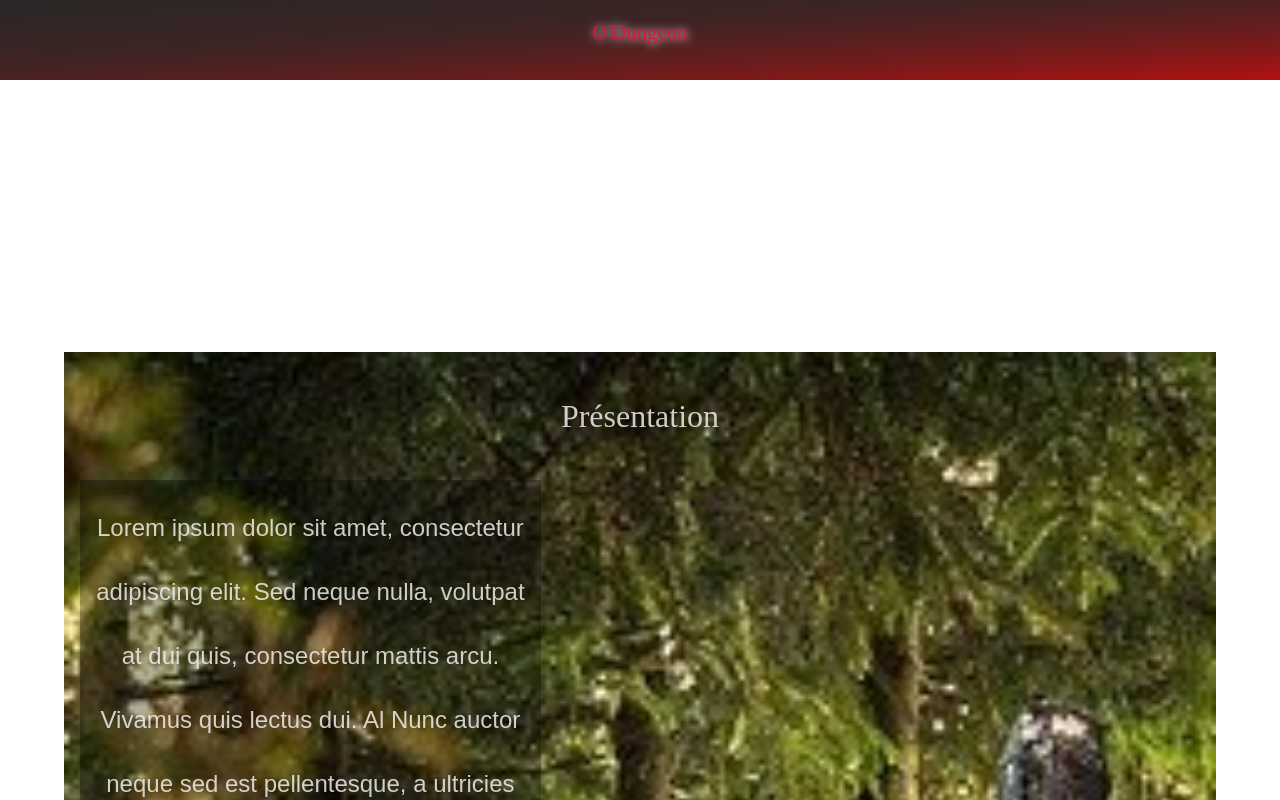
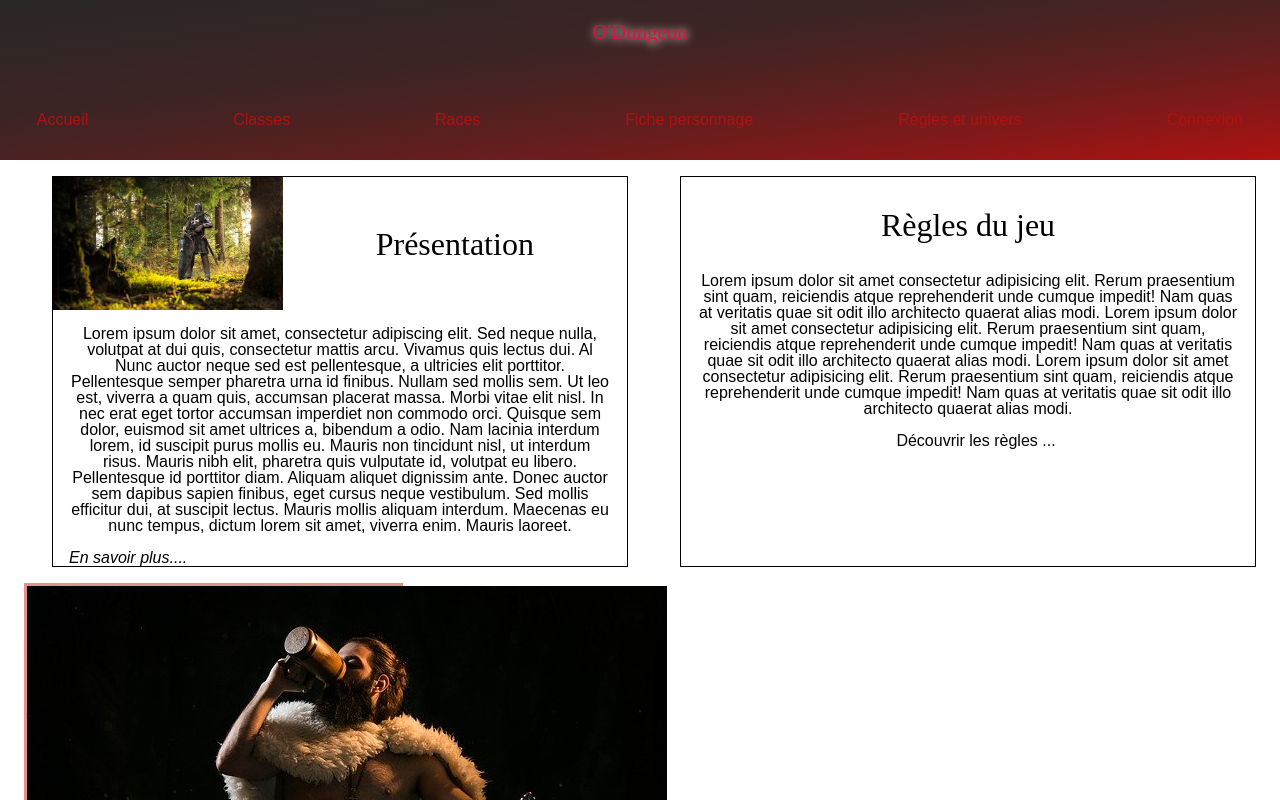
Before and after one commit to GacherBenoit/O-Dungeons-front, a React app: page / in a window 1280 px wide. Shown: the top 800 px of the page. Built offline with nearby package versions, Linux system fonts and the light colour scheme; a web font is replaced by a local one.

Commit message:
css of component presentation work

```diff
--- a/src/components/Footer/footer.scss
+++ b/src/components/Footer/footer.scss
@@ -36,18 +36,9 @@
     margin-right: auto;
   }
 }
-@media screen and (min-width: 990px){
+@media screen and (min-width: 1024px){
   .footer{
-  background-image: url('src/assets/images/footer.png');
-  background-size: cover;
-  background-repeat: no-repeat;
-  height: 500px;
-  margin-top: vars.$gutter * 0;
 
-  &__list li {
-    font-size: 1.5rem;
-    margin-bottom: vars.$gutter *1.5;
-  }
 }
 
 
--- a/src/components/Header/header.scss
+++ b/src/components/Header/header.scss
@@ -22,11 +22,8 @@
 }
 @media screen and (min-width: 1024px){
   .header{
-
-    // &__logo{
-    //  width: 200px;
-    //  position: absolute;
-    //  right: 0;
-    // }
+    width: 100%;
+    position: relative;
+    height: 20vh;
   }
 }
--- a/src/components/Header/index.js
+++ b/src/components/Header/index.js
@@ -9,7 +9,9 @@ function Header() {
       <div className="header__content">
         <h1 className="header__title">O'Dungeon</h1>
       </div>
-      <Navbar />
+      <div className="header__navbar--left">
+        <Navbar />
+      </div>
     </header>
   );
 }
--- a/src/components/Home/home.scss
+++ b/src/components/Home/home.scss
@@ -6,3 +6,17 @@ h1,h2,h3{
   text-align: center;
   font-size: 2em;
 }
+
+.home__right {
+  display: none;
+}
+
+@media screen and (min-width: 1024px) {
+  .home {
+
+
+  }
+
+
+
+}
--- a/src/components/Navbar/index.js
+++ b/src/components/Navbar/index.js
@@ -4,7 +4,6 @@
 // pour connaitre le status de isOpen dans le store, il faut faire appel a useSelector
 // qui est une méthode de react-redux
 import { useSelector, useDispatch } from 'react-redux';
-import { useState } from 'react';
 
 import { NavLink } from 'react-router-dom';
 
--- a/src/components/Navbar/navbar.scss
+++ b/src/components/Navbar/navbar.scss
@@ -96,19 +96,43 @@
   &__show &__burger--bar::after {
     transform: rotate(-45deg);
   }
+}
 
-
-  @media screen and (min-width: 1024px) {
+@media screen and (min-width: 1024px) {
+  .navbar {
+    display: flex;
+    flex-wrap: wrap;
+    align-items: center;
+    padding: 1rem;
+    width: 100vw;
 
     &__links {
       display: flex;
+      flex-direction: row;
+      justify-content: center;
       width: 100%;
+      height: 10vh;
+      position: absolute;
+      top: 10vh;
+      right: 0;
+      background: none;
       justify-content: space-between;
+      visibility: visible;
     }
 
     &__link {
       padding:0 0.3rem;
       color: inherit;
+      font-size: 1rem;
+    }
+
+    &__item:hover{
+      background-color: black;
+      color: #FFF;
+    }
+
+    &__item::after {
+      display: none;
     }
 
     &__burger {
@@ -119,6 +143,6 @@
       color : inherit;
       display: none;
     }
+  }
 
-  }
 }
--- a/src/components/Presentation/presentation.scss
+++ b/src/components/Presentation/presentation.scss
@@ -54,61 +54,86 @@
 }
 
 
-@media screen and (min-width: 990px)
+@media screen and (min-width: 1024px)
 {
   .main{
-   &__section--presentation {
-    line-height: vars.$gutter * 4;
-    background-image: url('../../assets/images/wood-g1d44fdfb5_640.jpg');
-    background-repeat: no-repeat;
-    background-size: cover;
-    background-position: center;
-    width: 90%;
-    margin-left: auto;
-    margin-right: auto;
-    color: rgba(247, 242, 242, 0.822);
-    margin-top: 17em;
+
+    &__sections{
+      margin-top: 1rem;
+      width: 100%;
+      height: 50%;
+      display: flex;
+      flex-wrap: wrap;
+      justify-content: space-between;
 
     }
 
+    // SECTION DE GAUCHE
+
+    &__section--presentation {
+      width:45%;
+      display: flex;
+      flex-wrap: wrap;
+      border: solid 1px black;
+    }
 
     &__image {
-    display: none;
+      display: block;
+      width: 40%;
+      height: 30%;
+      margin: 0;
+    }
+
+    &__section--presentation--title{
+      width: 60%;
+      font-size: 2em;
+
     }
 
     &__section--presentation--paragraphe{
-    width: 40%;
-    margin-left: vars.$gutter;
-    font-size: 1.5em;
-    background-color: rgb(0, 0, 0, 0.3);
-    padding: vars.$gutter;
+      width: 100%;
+      font-size: 1rem;
+      margin-top: 1rem;
+      // margin: 0;
     }
-  &__section--presentation--title{
-    font-size: 2em;
 
+    &__section--presentation--link {
+      font-style: oblique;
+      text-align: center;
     }
-  &__section--presentation--link{
-    display: flex;
-    justify-content: center;
-    margin-top: 1em;
-    margin-bottom: 2em;
-    font-size: 1.2em;
+
+    &__rules {
+      width: 45%;
+      border: solid 1px black;
+      margin-right: 1.5rem;
     }
-  &__rules--paragraphe{
-    width: 80%;
-    margin: auto;
-    font-size: 1.5em;
-  }
-  &__rules--title{
-    font-size: 2em;
-   }
-   &__rules--paragraphe--link{
-    display: flex;
-    justify-content: center;
-    margin-top: 1em;
-    margin-bottom: 2em;
-    font-size: 1.2em;
-  }
+
+
+
+
+
+    // &__section--presentation--link{
+    //   display: flex;
+    //   justify-content: center;
+    //   margin-top: 1em;
+    //   margin-bottom: 2em;
+    //   font-size: 1.2em;
+    // }
+    // &__rules--paragraphe{
+    //   width: 80%;
+    //   margin: auto;
+    //   font-size: 1.5em;
+    // }
+    // &__rules--title{
+    //   font-size: 2em;
+    // }
+    // &__rules--paragraphe--link{
+    //   display: flex;
+    //   justify-content: center;
+    //   margin-top: 1em;
+    //   margin-bottom: 2em;
+    //   font-size: 1.2em;
+    // }
   // &__cards--classes{
   //   display: flex;
   //   margin-left: auto;
--- a/src/components/Rules/rules.scss
+++ b/src/components/Rules/rules.scss
@@ -26,7 +26,7 @@
 @media screen and (min-width: 990px)
 {
 main {
-    margin-top: 8rem;
+    // margin-top: 8rem;
     text-align: center;
 }
 
```
Lines whose indentation alone changed are shown as unchanged.
